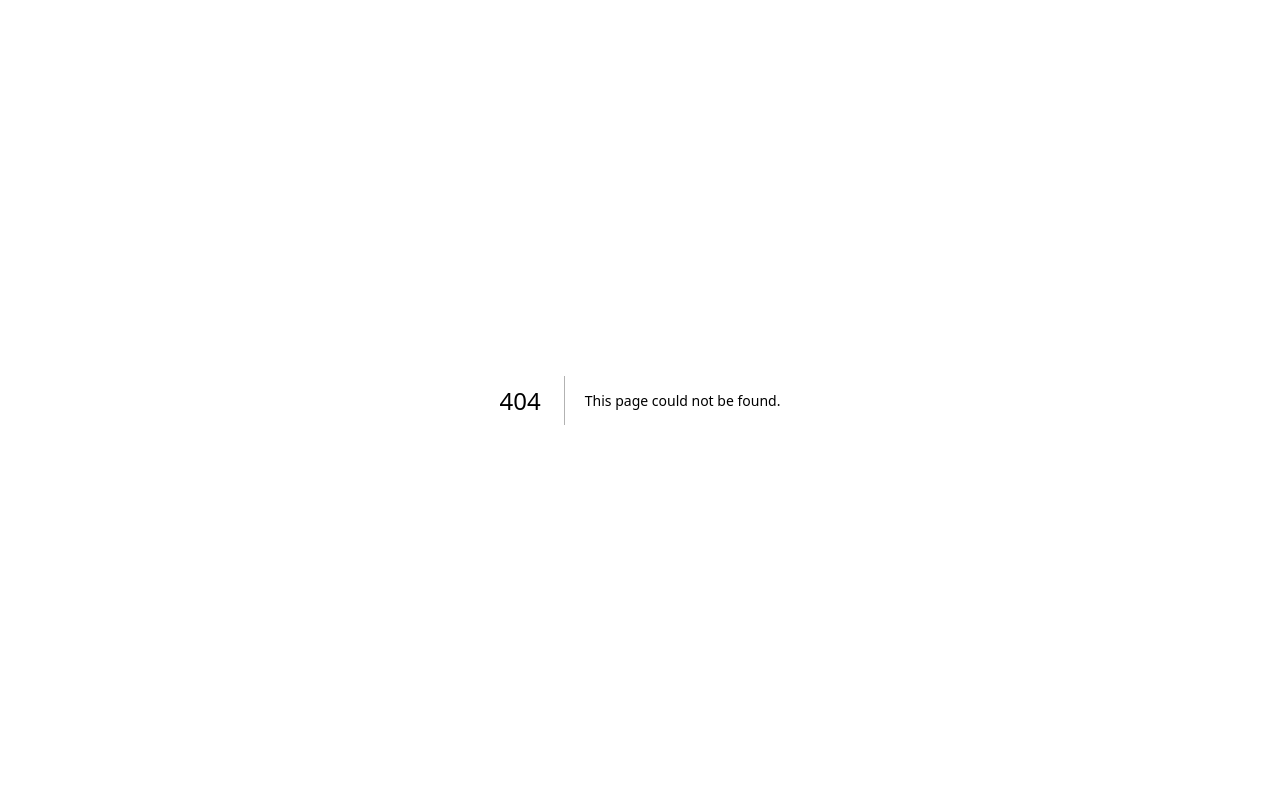
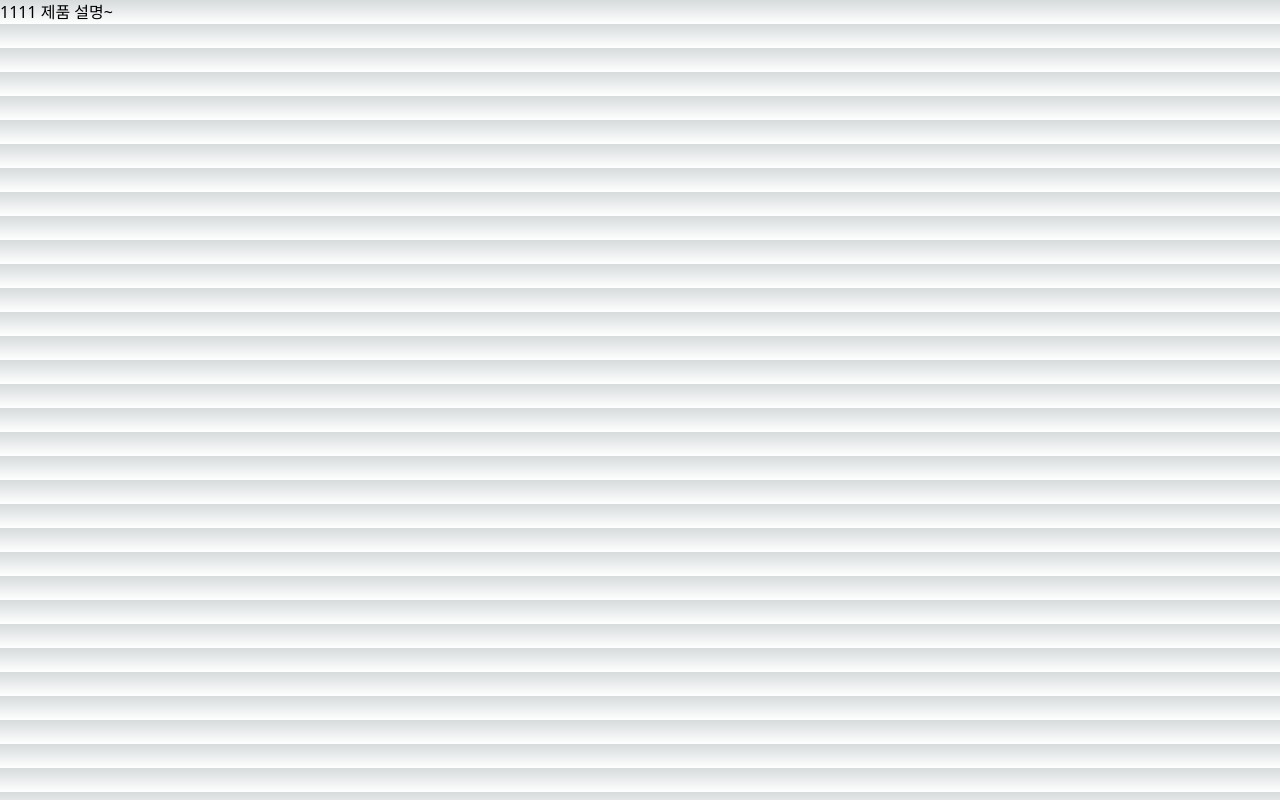
Before and after one commit to YDayeon/nextjs-note, a Next.js app: page /products/1111 in a window 1280 px wide. Before the commit this address had no page. Built offline with nearby package versions, Linux system fonts and the light colour scheme.

Commit message:
dynamic routes

```diff
--- /dev/null
+++ b/src/app/products/[slug]/page.tsx
@@ -0,0 +1,9 @@
+type TParams = {
+  params: {
+    slug: string;
+  };
+};
+
+export default function PantsPage({ params }: TParams) {
+  return <h1>{params.slug} 제품 설명~</h1>;
+}
--- a/src/app/products/pants/page.tsx
+++ /dev/null
@@ -1,3 +0,0 @@
-export default function PantsPage() {
-  return <h1>바지 제품 설명~</h1>;
-}
```
